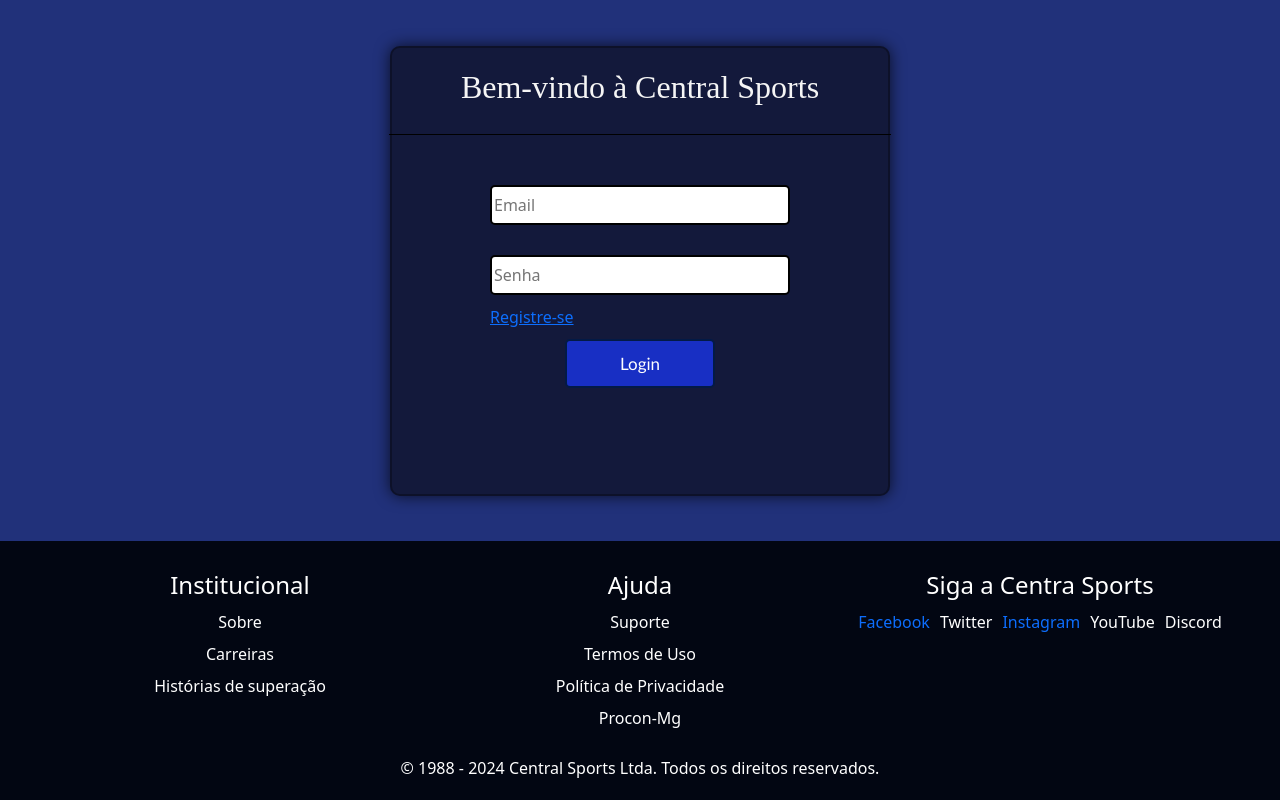
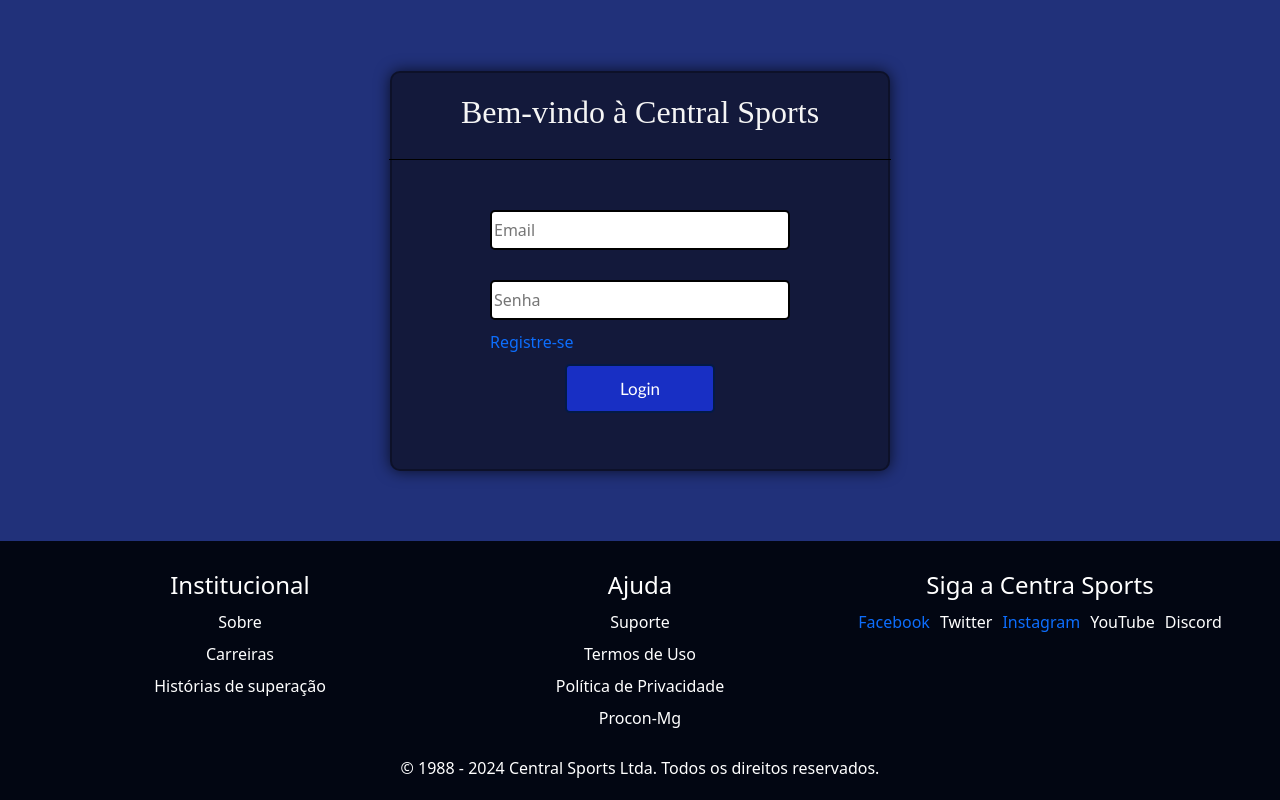
Before and after one commit to FelipeMateus4/Central-Sports, a React (Create React App) app in the folder Implementacao/front-end/: page / in a window 1280 px wide. Built offline with nearby package versions, Linux system fonts and the light colour scheme.

Commit message:
style: change register text in login container to stylke texto decoration none

```diff
--- a/Implementacao/front-end/src/Pages/Login/Login.css
+++ b/Implementacao/front-end/src/Pages/Login/Login.css
@@ -20,7 +20,7 @@
     min-width: 100px;
     min-height: 100px;
     width: 500px;
-    height: 450px; /* Aumenta a altura para acomodar os botões sociais */
+    height: 400px; /* Aumenta a altura para acomodar os botões sociais */
     padding: 20px;
     background-color: rgb(19, 25, 59);
     border: 2px solid rgba(0, 0, 0, 0.3);
--- a/Implementacao/front-end/src/Pages/Login/Login.js
+++ b/Implementacao/front-end/src/Pages/Login/Login.js
@@ -60,7 +60,9 @@
                                 onChange={(e) => setSenha(e.target.value)}
                             />
                             <div>
-                                <a href="/register"> Registre-se</a>
+                                <a href="/register" className="text-decoration-none ">
+                                    Registre-se
+                                </a>
                             </div>
                             <button type="submit" className="legal">
                                 Login
```
